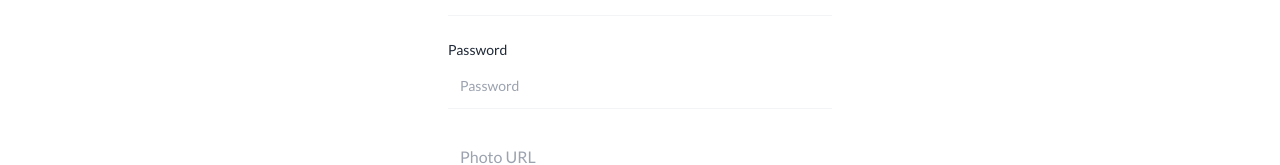
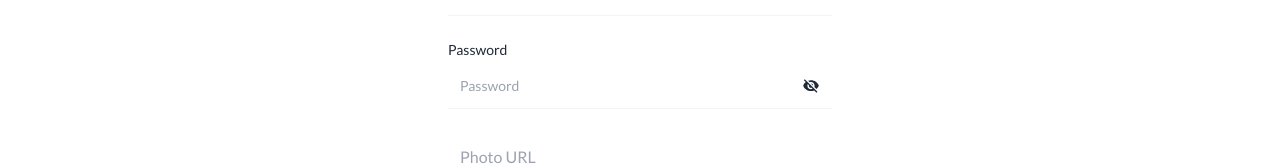
Before and after one commit to NoorTushar/potteria-client, a React (Vite) app: page /register in a window 1280 px wide. Shown: the part 326-491 px from the top of the page. Built offline with nearby package versions, Linux system fonts and the light colour scheme; no server answers.

Commit message:
hide/show password working on register page

```diff
--- a/src/Pages/Register/Register.jsx
+++ b/src/Pages/Register/Register.jsx
@@ -1,12 +1,16 @@
 import { Link, useLocation, useNavigate } from "react-router-dom";
 // React-Hook-Form: (1)
 import { useForm } from "react-hook-form";
-import { useContext } from "react";
+import { useContext, useState } from "react";
 import { AuthContext } from "../../Providers/AuthProvider";
+import { IoMdEyeOff, IoMdEye } from "react-icons/io";
 
 const Register = () => {
    const { theme, createUser, updateUser, setLoading } =
       useContext(AuthContext);
+
+   // toggle show/ hide password - (1)
+   const [showPassword, setShowPassword] = useState(false);
 
    // after registration correct redirection - (3)
    const location = useLocation();
@@ -32,10 +36,16 @@ const Register = () => {
 
       console.log(userName, email, password, photoURL);
 
+      // create user imported from AuthContext
       createUser(email, password)
          .then(() => {
+            // update user imported from AuthContext
             updateUser(userName, photoURL).then(() => {
+               // have to set loading to false else after
+               // redirecting to page, it will keep showing the loader
                setLoading(false);
+
+               // navigate to private route or homepage
                navigate(location?.state || "/");
             });
          })
@@ -123,6 +133,7 @@ const Register = () => {
                   <label htmlFor="password" className="block ">
                      Password
                   </label>
+                  <div className="relative">
                      <input
                         // React-Hook-Form: (6)
                         {...register("password", {
@@ -132,7 +143,8 @@ const Register = () => {
                            },
                            minLength: {
                               value: 6,
-                           message: "Password must be at least of 6 characters",
+                              message:
+                                 "Password must be at least of 6 characters",
                            },
                            pattern: {
                               value: /^(?=.*[A-Z])(?=.*[a-z])(?=.*[\d!@#$%^&*()]?).{6,}$/,
@@ -140,12 +152,27 @@ const Register = () => {
                                  "Must have at least one uppercase letter and one lowercase letter.",
                            },
                         })}
-                     type="password"
+                        // toggle show/ hide password - (3)
+                        type={showPassword ? "text" : "password"}
                         name="password"
                         id="password"
                         placeholder="Password"
                         className="w-full p-3 border-b border-gray-100  outline-none duration-300 focus:border-[#A65F3F] "
                      />
+
+                     {/*  // toggle show/ hide password - (2) */}
+                     {showPassword ? (
+                        <IoMdEye
+                           onClick={() => setShowPassword(false)}
+                           className="absolute text-lg right-3 top-1/2 -translate-y-1/2 cursor-pointer"
+                        />
+                     ) : (
+                        <IoMdEyeOff
+                           onClick={() => setShowPassword(true)}
+                           className="absolute text-lg right-3 top-1/2 -translate-y-1/2 cursor-pointer"
+                        />
+                     )}
+                  </div>
                   {/* // React-Hook-Form: (7) */}
                   {errors?.password && (
                      <span className="text-red-500 block mt-1 mb-2 font-didact">
```
Lines whose indentation alone changed are shown as unchanged.
